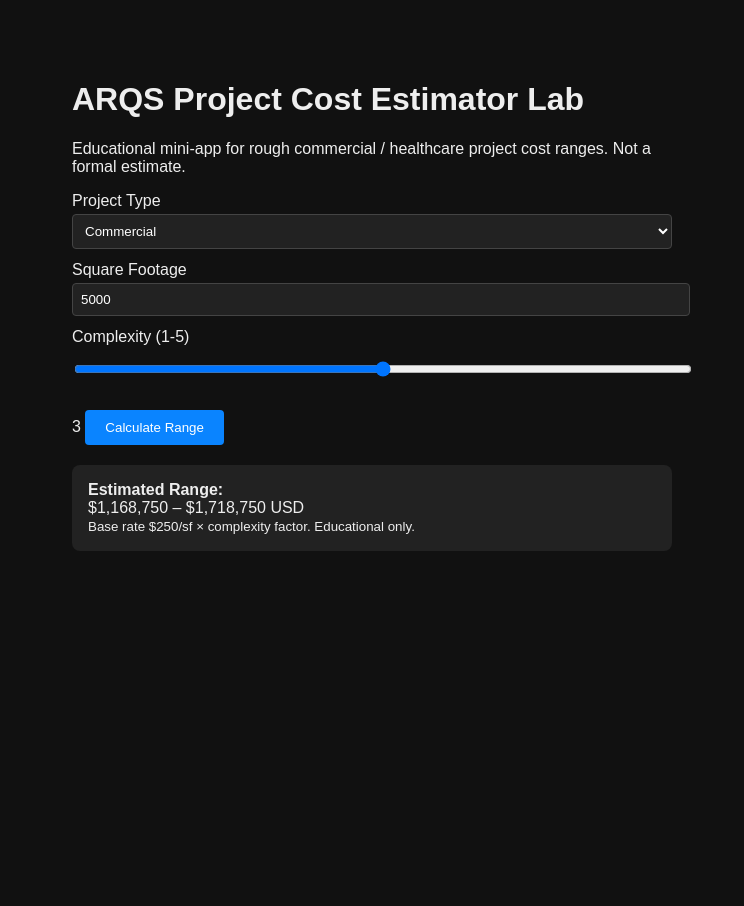
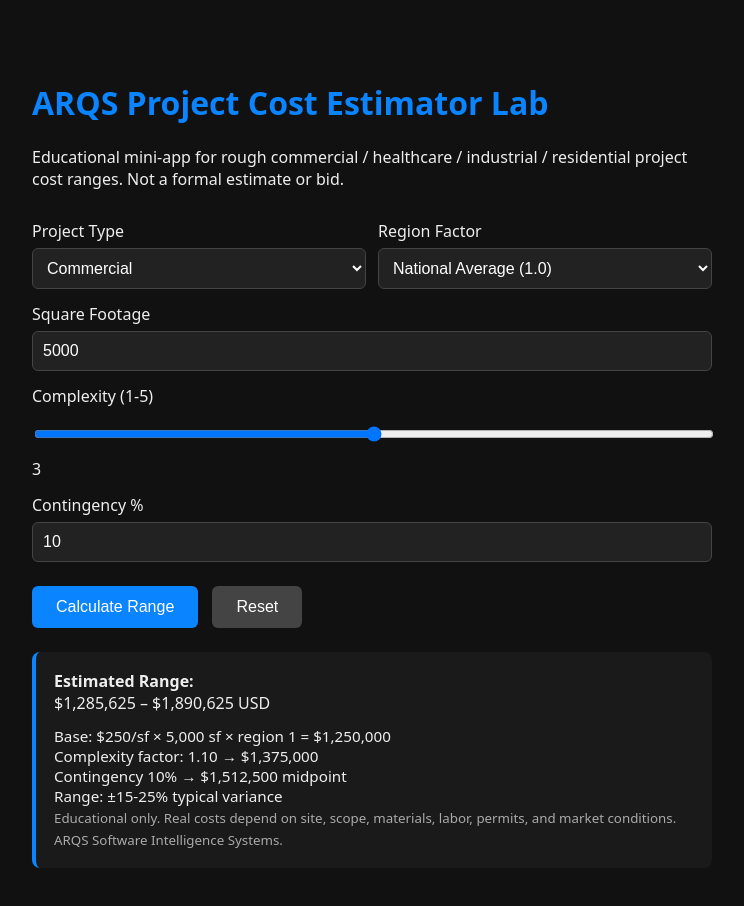
Before and after one commit to jpbmvwfm8g-rgb/arqs-arcade-labs, a plain HTML site: page cost-estimator.html in a window 1280 px wide. Both pictures are taken after a click on the button "Calculate Range". Shown: the whole page, without its empty margins (268-1012 px from the left). Before the commit the page ends 800 px from the top, so only its background shows below. Drawn offline with Linux system fonts and the light colour scheme.

Commit message:
Improve cost-estimator.html: add region factor, contingency, localStorage persistence, breakdown, and better UI

```diff
--- a/cost-estimator.html
+++ b/cost-estimator.html
@@ -2,44 +2,138 @@
 <html lang="en">
 <head>
 <meta charset="UTF-8">
+<meta name="viewport" content="width=device-width, initial-scale=1.0">
 <title>ARQS Project Cost Estimator Lab</title>
 <style>
-body { background: #111; color: #eee; font-family: sans-serif; max-width: 600px; margin: 40px auto; padding: 20px; }
-label { display: block; margin: 12px 0 4px; }
-input, select { width: 100%; padding: 8px; background: #222; color: #fff; border: 1px solid #444; border-radius: 4px; }
-button { margin-top: 20px; padding: 10px 20px; background: #0a84ff; color: white; border: none; border-radius: 4px; cursor: pointer; }
-.result { margin-top: 20px; padding: 16px; background: #222; border-radius: 8px; }
+body { background: #111; color: #eee; font-family: system-ui, sans-serif; max-width: 680px; margin: 40px auto; padding: 20px; }
+h1 { color: #0a84ff; }
+label { display: block; margin: 14px 0 6px; font-weight: 500; }
+input, select { width: 100%; padding: 10px; background: #222; color: #fff; border: 1px solid #444; border-radius: 6px; font-size: 16px; box-sizing: border-box; }
+button { margin-top: 24px; padding: 12px 24px; background: #0a84ff; color: white; border: none; border-radius: 6px; cursor: pointer; font-size: 16px; }
+button:hover { background: #0066cc; }
+.result { margin-top: 24px; padding: 18px; background: #1a1a1a; border-radius: 8px; border-left: 4px solid #0a84ff; }
+.breakdown { margin-top: 12px; font-size: 0.95em; }
+small { color: #aaa; }
+.row { display: flex; gap: 12px; }
+.row > div { flex: 1; }
+@media (max-width: 500px) { .row { flex-direction: column; } }
 </style>
 </head>
 <body>
 <h1>ARQS Project Cost Estimator Lab</h1>
-<p>Educational mini-app for rough commercial / healthcare project cost ranges. Not a formal estimate.</p>
-<label>Project Type</label>
+<p>Educational mini-app for rough commercial / healthcare / industrial / residential project cost ranges. Not a formal estimate or bid.</p>
+
+<div class="row">
+  <div>
+    <label for="type">Project Type</label>
     <select id="type">
       <option value="commercial">Commercial</option>
       <option value="healthcare">Healthcare</option>
       <option value="industrial">Industrial-Energy</option>
       <option value="residential">Residential</option>
     </select>
-<label>Square Footage</label>
-<input type="number" id="sqft" value="5000" min="100">
-<label>Complexity (1-5)</label>
-<input type="range" id="complexity" min="1" max="5" value="3" oninput="this.nextElementSibling.value=this.value">
-<output>3</output>
+  </div>
+  <div>
+    <label for="region">Region Factor</label>
+    <select id="region">
+      <option value="1.0">National Average (1.0)</option>
+      <option value="1.15">High-Cost Metro (1.15)</option>
+      <option value="0.9">Lower-Cost Area (0.9)</option>
+      <option value="1.05">West Coast / Canada (1.05)</option>
+    </select>
+  </div>
+</div>
+
+<label for="sqft">Square Footage</label>
+<input type="number" id="sqft" value="5000" min="100" step="100">
+
+<label for="complexity">Complexity (1-5)</label>
+<input type="range" id="complexity" min="1" max="5" value="3" oninput="document.getElementById('compOut').value=this.value">
+<output id="compOut">3</output>
+
+<label for="contingency">Contingency %</label>
+<input type="number" id="contingency" value="10" min="0" max="30" step="1">
+
 <button onclick="estimate()">Calculate Range</button>
+<button onclick="resetForm()" style="background:#444; margin-left:10px;">Reset</button>
+
 <div class="result" id="out">Enter details and calculate.</div>
+
 <script>
 const rates = {commercial: 250, healthcare: 450, industrial: 320, residential: 180};
+const STORAGE_KEY = 'arqsCostEstimatorInputs';
+
+function loadInputs() {
+  try {
+    const saved = localStorage.getItem(STORAGE_KEY);
+    if (saved) {
+      const data = JSON.parse(saved);
+      if (data.type) document.getElementById('type').value = data.type;
+      if (data.region) document.getElementById('region').value = data.region;
+      if (data.sqft) document.getElementById('sqft').value = data.sqft;
+      if (data.complexity) {
+        document.getElementById('complexity').value = data.complexity;
+        document.getElementById('compOut').value = data.complexity;
+      }
+      if (data.contingency != null) document.getElementById('contingency').value = data.contingency;
+    }
+  } catch (e) {}
+}
+
+function saveInputs() {
+  try {
+    const data = {
+      type: document.getElementById('type').value,
+      region: document.getElementById('region').value,
+      sqft: document.getElementById('sqft').value,
+      complexity: document.getElementById('complexity').value,
+      contingency: document.getElementById('contingency').value
+    };
+    localStorage.setItem(STORAGE_KEY, JSON.stringify(data));
+  } catch (e) {}
+}
+
 function estimate() {
   const type = document.getElementById('type').value;
-  const sqft = +document.getElementById('sqft').value;
+  const region = parseFloat(document.getElementById('region').value);
+  const sqft = +document.getElementById('sqft').value || 0;
   const comp = +document.getElementById('complexity').value;
-  const base = rates[type] * sqft;
+  const contingency = (+document.getElementById('contingency').value || 0) / 100;
+
+  const baseRate = rates[type] || 250;
+  const base = baseRate * sqft * region;
   const factor = 0.8 + (comp - 1) * 0.15;
-  const low = Math.round(base * factor * 0.85);
-  const high = Math.round(base * factor * 1.25);
-  document.getElementById('out').innerHTML = `<strong>Estimated Range:</strong><br>$${low.toLocaleString()} – $${high.toLocaleString()} USD<br><small>Base rate $${rates[type]}/sf × complexity factor. Educational only.</small>`;
+  const adjusted = base * factor;
+  const withCont = adjusted * (1 + contingency);
+  const low = Math.round(withCont * 0.85);
+  const high = Math.round(withCont * 1.25);
+
+  document.getElementById('out').innerHTML = `
+    <strong>Estimated Range:</strong><br>
+    $${low.toLocaleString()} – $${high.toLocaleString()} USD<br>
+    <div class="breakdown">
+      Base: $${baseRate}/sf × ${sqft.toLocaleString()} sf × region ${region} = $${Math.round(base).toLocaleString()}<br>
+      Complexity factor: ${factor.toFixed(2)} → $${Math.round(adjusted).toLocaleString()}<br>
+      Contingency ${(contingency*100).toFixed(0)}% → $${Math.round(withCont).toLocaleString()} midpoint<br>
+      Range: ±15-25% typical variance
+    </div>
+    <small>Educational only. Real costs depend on site, scope, materials, labor, permits, and market conditions. ARQS Software Intelligence Systems.</small>
+  `;
+  saveInputs();
 }
+
+function resetForm() {
+  document.getElementById('type').value = 'commercial';
+  document.getElementById('region').value = '1.0';
+  document.getElementById('sqft').value = 5000;
+  document.getElementById('complexity').value = 3;
+  document.getElementById('compOut').value = 3;
+  document.getElementById('contingency').value = 10;
+  document.getElementById('out').innerHTML = 'Enter details and calculate.';
+  try { localStorage.removeItem(STORAGE_KEY); } catch (e) {}
+}
+
+loadInputs();
 </script>
 </body>
 </html>
```
Lines whose indentation alone changed are shown as unchanged.
